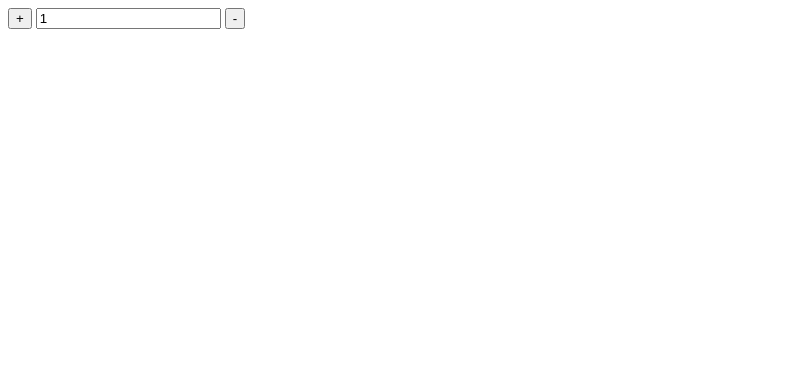
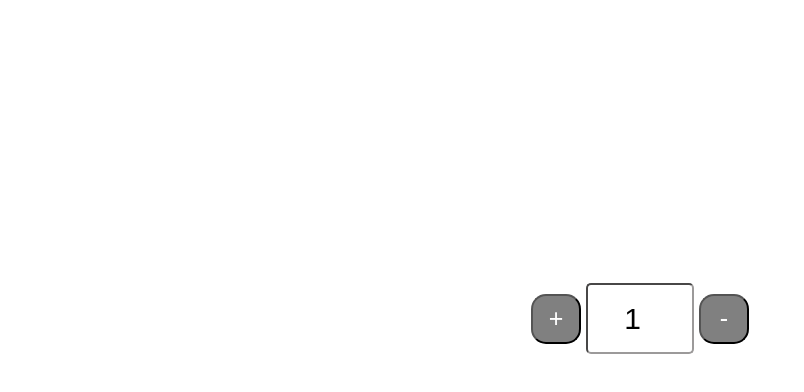
Before and after one commit to tomw268/unit1_miniproject, a plain HTML site: page index.html in a window 1280 px wide. Shown: the whole page, without its empty margins (0-804 px from the left). Drawn offline with Linux system fonts and the light colour scheme.

Commit message:
got most done

```diff
--- a/css/main.css
+++ b/css/main.css
@@ -0,0 +1,42 @@
+section {
+    display: flex;  /* defaults to row layout */
+ 	justify-content: center;  /* centers items horizontally in row layout */
+     align-items: center;  /* centers vertically in row layout */
+    padding-top: 150px;
+
+
+}
+
+div{
+    display: flex;
+    justify-content: center;
+    align-items: center;
+    padding-top: 125px;
+    color: blue;
+    font-size: 50px;
+
+}
+
+input{
+    font-size: 30px;
+    text-align: center;
+    height: 65px;
+    width: 100px;
+   border-color:rgb(156, 154, 154);
+   border-radius: 5px;
+}
+
+button{
+    height: 50px;
+    width: 50px;
+    font-size: 25px;
+    border-radius: 15px;
+    background-color: grey;
+    color: white;
+    margin-right: 5px;
+    margin-left: 5px;
+}
+
+button:hover{
+    color: white;
+}
--- a/index.html
+++ b/index.html
@@ -3,16 +3,19 @@
 <head>
     <meta charset="UTF-8">
     <meta name="viewport" content="width=device-width, initial-scale=1.0">
-    <link rel="stylesheet" href="unit1_miniproject/css/main.css">
-    <script src="unit1_miniproject/js/main.js" defer ></script>
+    <link rel="stylesheet" href="css/main.css">
+    <script src="js/main.js" defer ></script>
     <title>Tom's Counter</title>
 </head>
 <body>
+    <div id="current"></div>
     <section>
 
-        <button id="add">+</button>
-        <input type="number" value="1">
-        <button id="subtract">-</button>
+        <button id="add" onclick="change()">+</button>
+
+        <input type="number" value="1" >
+
+        <button id="subtract" onclick="change()">-</button>
 
     </section>
 
--- a/js/main.js
+++ b/js/main.js
@@ -0,0 +1,24 @@
+
+
+let addButton = document.getElementById('add');
+let subtractButton = document.getElementById('subtract');
+let input = document.querySelector('input');
+
+
+addButton.addEventListener('click', () =>{
+    input.value = parseInt(input.value) + 1;
+
+});
+
+subtractButton.addEventListener('click', () =>{
+    input.value = parseInt(input.value) -1;
+
+})
+
+
+const change = () => {
+    let cur = document.querySelector('input').value;
+
+    document.getElementById('current').innerHTML = cur;
+
+}
```
